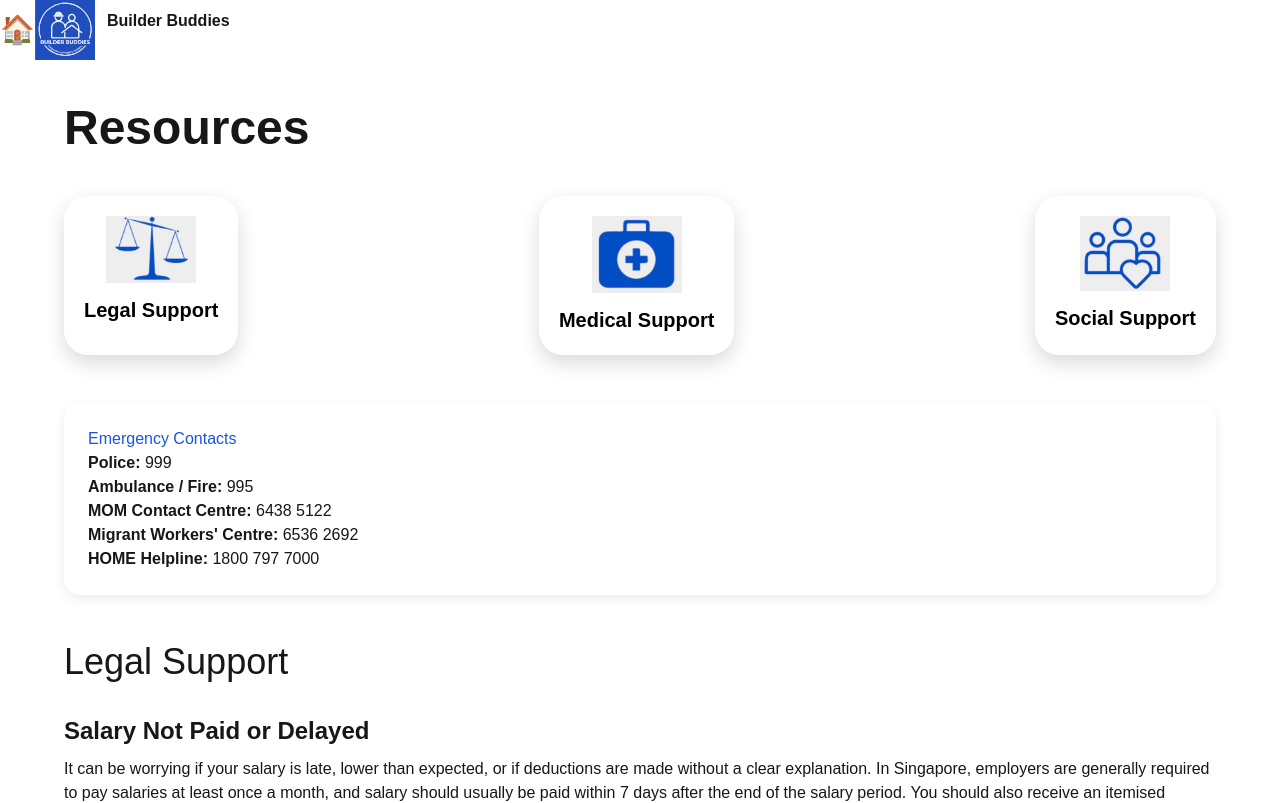
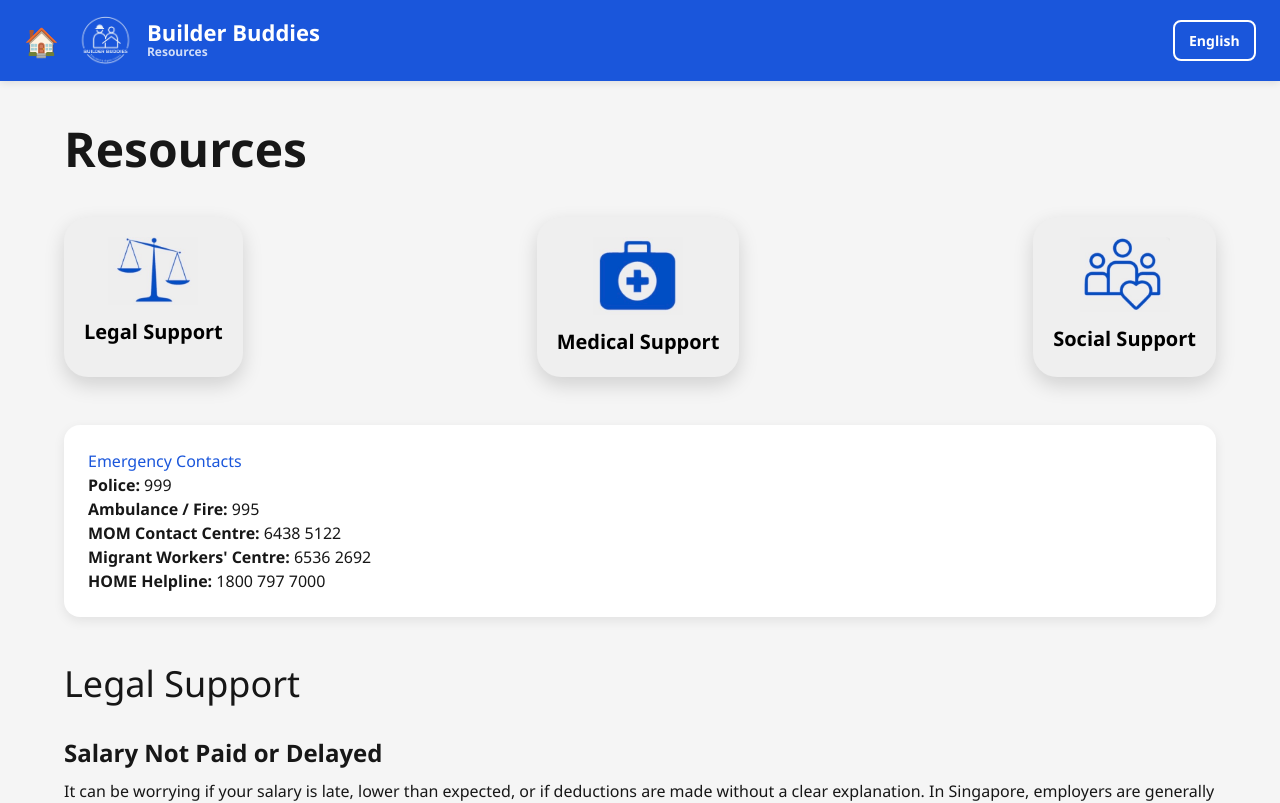
Before and after one commit to Maahi-Patangiya/BuilderBuddies, a Next.js app: page /resource in a window 1280 px wide. Shown: the top 803 px of the page. Built offline with nearby package versions, Linux system fonts and the light colour scheme.

Commit message:
hopefully bg matches images now

```diff
--- a/app/clinic-map/page.tsx
+++ b/app/clinic-map/page.tsx
@@ -41,7 +41,7 @@ export default function PlaceholderPage() {
 
           <div style={{ display: "flex", alignItems: "center", gap: "12px" }}>
             <Image
-              src="/logo.svg"
+              src="/logo.png"
               alt="Builder Buddies"
               width={60}
               height={60}
--- a/app/dashboard/page.tsx
+++ b/app/dashboard/page.tsx
@@ -79,7 +79,7 @@ export default function DashboardPage() {
           </Link>
 
           <div style={{ display: "flex", alignItems: "center", gap: "12px" }}>
-            <Image src="/logo.svg" alt="Builder Buddies" width={60} height={60} priority />
+            <Image src="/logo.png" alt="Builder Buddies" width={60} height={60} priority />
             <div>
               <h1 style={{ color: "white", margin: 0, fontSize: "22px", fontWeight: 800, lineHeight: 1 }}>
                 Builder Buddies
--- a/app/faq/page.tsx
+++ b/app/faq/page.tsx
@@ -192,18 +192,67 @@ export default function FaqPage() {
   }
 
   return (
-    <div style={styles.page}>
+<div
+      style={{
+        minHeight: "100vh",
+        backgroundColor: "#F5F5F5",
+        fontFamily: "'Segoe UI', Arial, sans-serif",
+      }}
+    >
       {/* Header */}
-      <div style={styles.header}>
-        <div style={styles.headerLeft}>
-          <button style={styles.homeButton} onClick={() => router.push("/dashboard")}>
+      <div
+        style={{
+          backgroundColor: "#1A56DB",
+          padding: "16px 24px",
+          display: "flex",
+          alignItems: "center",
+          justifyContent: "space-between",
+          boxShadow: "0 2px 8px rgba(0,0,0,0.1)",
+        }}
+      >
+        <div style={{ display: "flex", alignItems: "center", gap: "16px" }}>
+          <button
+            onClick={() => router.push("/dashboard")}
+            style={{
+              backgroundColor: "transparent",
+              border: "none",
+              cursor: "pointer",
+              fontSize: "28px",
+            }}
+          >
             🏠
           </button>
-          <div style={styles.logoGroup}>
-            <Image src="/logo.svg" alt="Builder Buddies" width={60} height={60} priority />
-            <div style={styles.titleColumn}>
-              <h1 style={styles.titleLine}>Builder Buddies</h1>
-              <p style={styles.pageLabel}>FAQ</p>
+
+          <div style={{ display: "flex", alignItems: "center", gap: "12px" }}>
+            <Image
+              src="/logo.png"
+              alt="Builder Buddies"
+              width={60}
+              height={60}
+              priority
+            />
+            <div style={{ display: "flex", flexDirection: "column" }}>
+              <h1
+                style={{
+                  color: "white",
+                  margin: 0,
+                  fontSize: "22px",
+                  fontWeight: 800,
+                  lineHeight: 1,
+                }}
+              >
+                Builder Buddies
+              </h1>
+              <p
+                style={{
+                  color: "rgba(255,255,255,0.8)",
+                  margin: 0,
+                  fontSize: "12px",
+                  fontWeight: 600,
+                }}
+              >
+                FAQ & Support
+              </p>
             </div>
           </div>
         </div>
--- a/app/login/page.tsx
+++ b/app/login/page.tsx
@@ -54,7 +54,7 @@ export default function LoginPage() {
       {/* logo */}
       <div style={{ marginBottom: "40px", marginTop: "8px" }}>
         <Image
-          src="/logo.svg"
+          src="/logo.png"
           alt="Builder Buddies Logo"
           width={200}
           height={200}
--- a/app/register/page.tsx
+++ b/app/register/page.tsx
@@ -78,7 +78,7 @@ export default function RegisterPage() {
       {/* Logo */}
       <div style={{ marginBottom: "40px", marginTop: "8px" }}>
         <Image
-          src="/logo.svg"
+          src="/logo.png"
           alt="Builder Buddies Logo"
           width={200}
           height={200}
--- a/app/resource/page.tsx
+++ b/app/resource/page.tsx
@@ -14,24 +14,73 @@ export default function ResourcePage() {
   const medicalRef = useRef<HTMLDivElement>(null);
   const socialRef = useRef<HTMLDivElement>(null);
 
-  return (
-      <div style={styles.page}>
-        {/* Header */}
-        <div style={styles.header}>
-          <div style={styles.headerLeft}>
-            <button style={styles.homeButton} onClick={() => router.push("/dashboard")}>
-              🏠
-            </button>
-            <div style={styles.logoGroup}>
-              <Image src="/logo.svg" alt="Builder Buddies" width={60} height={60} priority />
-              <div style={styles.titleColumn}>
-                <h1 style={styles.titleLine}>Builder Buddies</h1>
-                <p style={styles.pageLabel}>{t("resources.title")}</p>
-              </div>
+  return(
+  <div
+      style={{
+        minHeight: "100vh",
+        backgroundColor: "#F5F5F5",
+        fontFamily: "'Segoe UI', Arial, sans-serif",
+      }}
+    >
+      {/* Header */}
+      <div
+        style={{
+          backgroundColor: "#1A56DB",
+          padding: "16px 24px",
+          display: "flex",
+          alignItems: "center",
+          justifyContent: "space-between",
+          boxShadow: "0 2px 8px rgba(0,0,0,0.1)",
+        }}
+      >
+        <div style={{ display: "flex", alignItems: "center", gap: "16px" }}>
+          <button
+            onClick={() => router.push("/dashboard")}
+            style={{
+              backgroundColor: "transparent",
+              border: "none",
+              cursor: "pointer",
+              fontSize: "28px",
+            }}
+          >
+            🏠
+          </button>
+
+          <div style={{ display: "flex", alignItems: "center", gap: "12px" }}>
+            <Image
+              src="/logo.png"
+              alt="Builder Buddies"
+              width={60}
+              height={60}
+              priority
+            />
+            <div style={{ display: "flex", flexDirection: "column" }}>
+              <h1
+                style={{
+                  color: "white",
+                  margin: 0,
+                  fontSize: "22px",
+                  fontWeight: 800,
+                  lineHeight: 1,
+                }}
+              >
+                Builder Buddies
+              </h1>
+              <p
+                style={{
+                  color: "rgba(255,255,255,0.8)",
+                  margin: 0,
+                  fontSize: "12px",
+                  fontWeight: 600,
+                }}
+              >
+                Resources
+              </p>
             </div>
           </div>
-          <LanguageSwitcher />
         </div>
+        <LanguageSwitcher />
+      </div>
 <div
   style={{
     width: "100%",
@@ -67,7 +116,7 @@ export default function ResourcePage() {
       }
       style={{
         border: "none",
-        background: "white",
+        background: "#efefef",
         borderRadius: "24px",
         padding: "20px",
         cursor: "pointer",
@@ -102,7 +151,7 @@ export default function ResourcePage() {
       }
       style={{
         border: "none",
-        background: "white",
+        background: "#efefef",
         borderRadius: "24px",
         padding: "20px",
         cursor: "pointer",
@@ -137,7 +186,7 @@ export default function ResourcePage() {
       }
       style={{
         border: "none",
-        background: "white",
+        background: "#efefef",
         borderRadius: "24px",
         padding: "20px",
         cursor: "pointer",
```
Also changed, not shown: public/logo.png (added), public/logo.svg (deleted).
